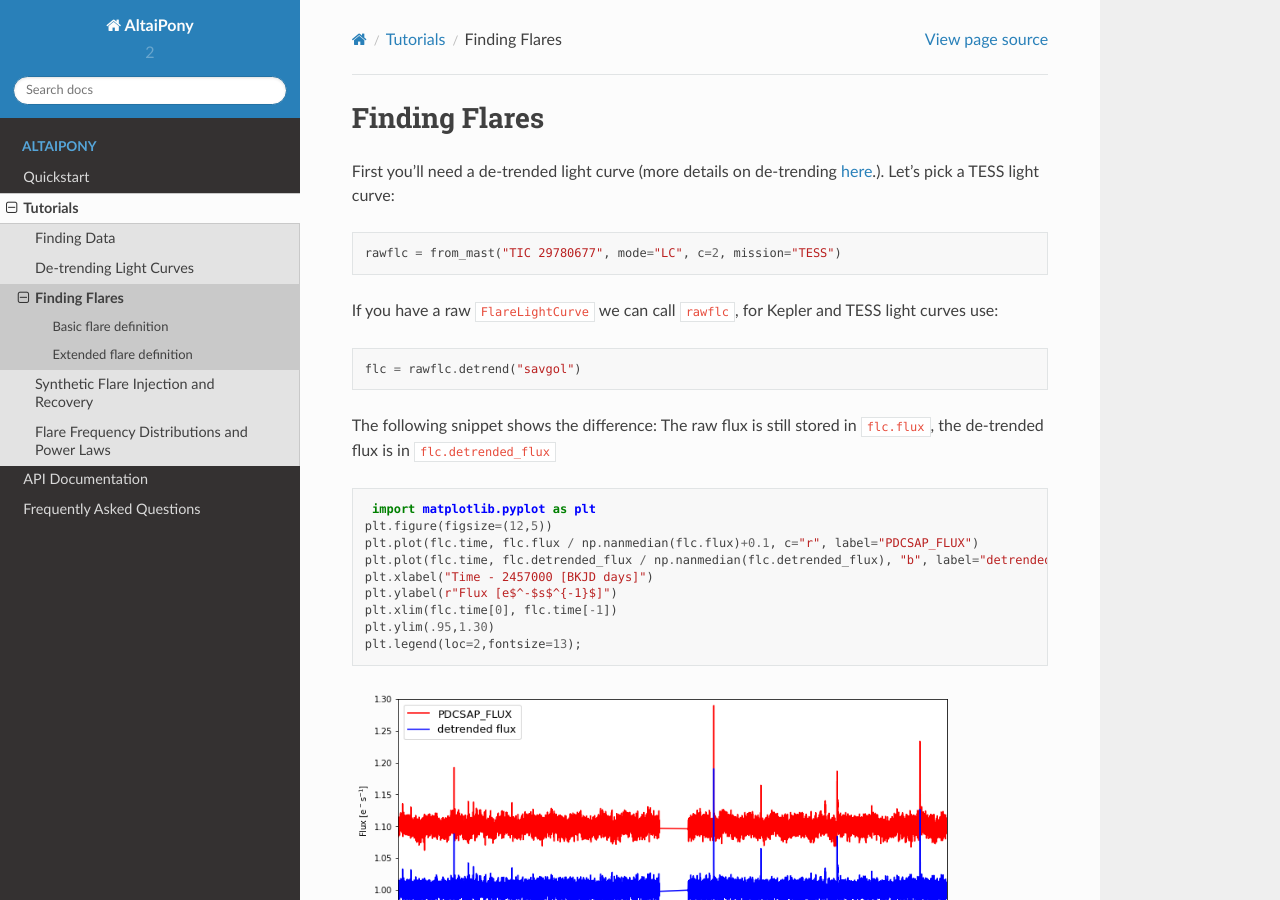
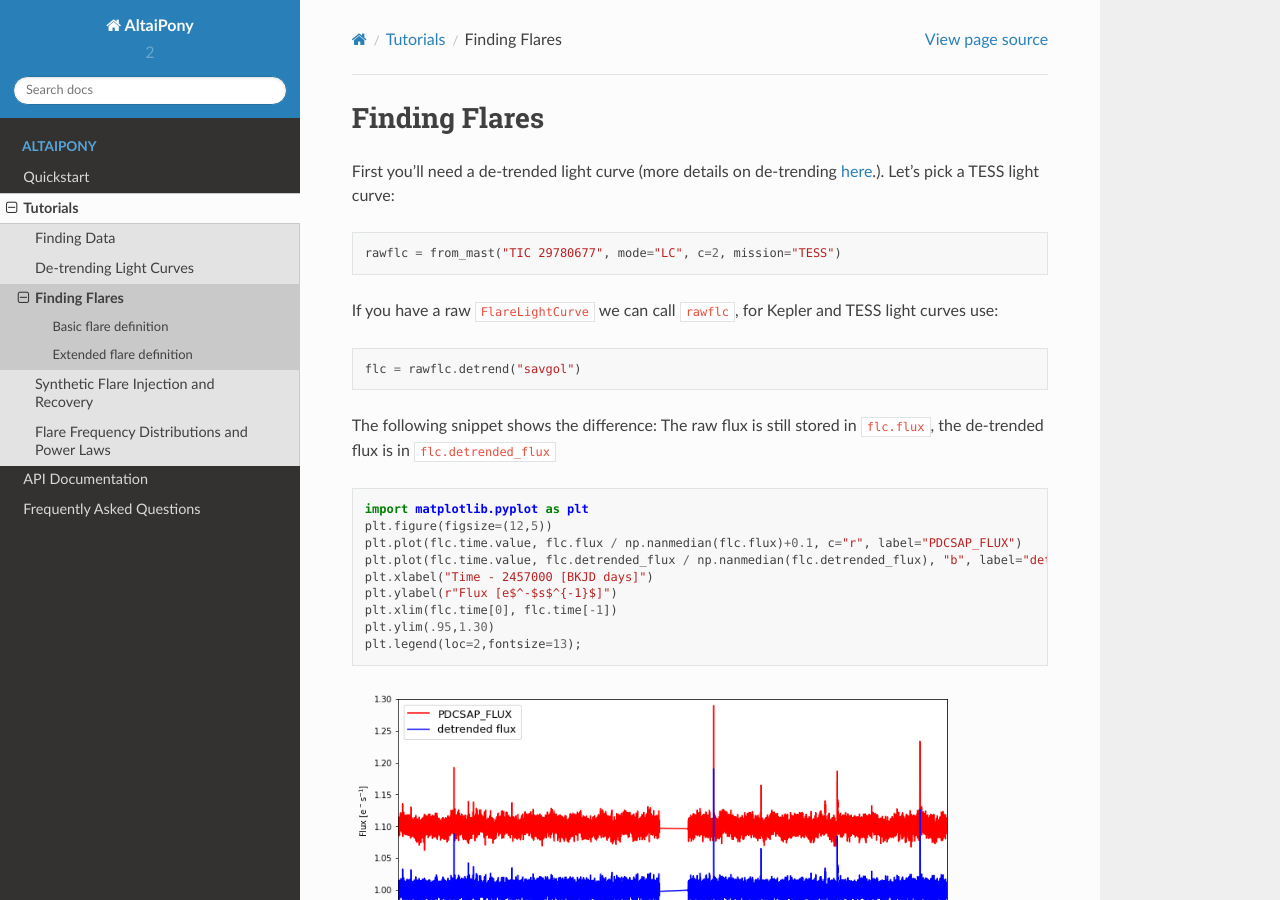
Before and after one commit to ekaterinailin/AltaiPony, a Sphinx documentation site: the page built from docs/source/tutorials/altai.rst, in a window 1280 px wide and 900 px high. Built offline with Sphinx 7.4.7 and the Read the Docs theme 2.0.0, drawn with Linux system fonts in a browser that asks for light colours.

Commit message:
Updated docs

```diff
--- a/docs/source/tutorials/altai.rst
+++ b/docs/source/tutorials/altai.rst
@@ -17,10 +17,10 @@ The following snippet shows the difference: The raw flux is still stored in ``fl
 
 ::
 
-     import matplotlib.pyplot as plt
+    import matplotlib.pyplot as plt
     plt.figure(figsize=(12,5))
-    plt.plot(flc.time, flc.flux / np.nanmedian(flc.flux)+0.1, c="r", label="PDCSAP_FLUX")
-    plt.plot(flc.time, flc.detrended_flux / np.nanmedian(flc.detrended_flux), "b", label="detrended flux")
+    plt.plot(flc.time.value, flc.flux / np.nanmedian(flc.flux)+0.1, c="r", label="PDCSAP_FLUX")
+    plt.plot(flc.time.value, flc.detrended_flux / np.nanmedian(flc.detrended_flux), "b", label="detrended flux")
     plt.xlabel("Time - 2457000 [BKJD days]")
     plt.ylabel(r"Flux [e$^-$s$^{-1}$]")
     plt.xlim(flc.time[0], flc.time[-1])
@@ -90,11 +90,11 @@ In addition to the basic flare definition above, which is sufficient for flare c
 
     FlareLightCurve.find_flares(N1=3, N2=2, N3=3, sigma=<local_scatter_array>, addtails=True, tailthreshdiff=<decrease in N1 and N2>)
 
-If the `addtails` flag is set, datapoints will be added after the detected stop times of flare candidates if
+If the ``addtails`` flag is set, datapoints will be added after the detected stop times of flare candidates if
 
 * they are positive outliers,
-* if they fulfill the N1 criterion but with N1 reduced by `tailthreshdiff`, and if
-* if they fulfill the N2 criterion but with N2 reduced by `tailthreshdiff`.
+* if they fulfill the N1 criterion but with N1 reduced by ``tailthreshdiff``, and if
+* if they fulfill the N2 criterion but with N2 reduced by ``tailthreshdiff``.
 
 Data points are added successively until a point no longer meets either one of these criteria.
 
--- a/docs/source/tutorials/detrend.rst
+++ b/docs/source/tutorials/detrend.rst
@@ -10,11 +10,11 @@ Call the de-trender on a ``FlareLightCurve`` with
      detrended_flc = flc.detrend(<detrending method>, **kwargs)
 
 
-For <detrending method> you can pass one the following:
+For ``<detrending method>`` you can pass one the following:
 
 - "k2sc" - if you wish to de-trend a K2 light curve, this is the best way to deal with, among other issues in K2, the Kepler spacecraft roll (see [1]_, [2]_ and [3]_ for details)
-- "savgol" - applies a Savitky-Golay [4]_ filter to the light curve. This method is quick and gives good results in both Kepler and TESS light curves, but you may have to play with the "window_length" keyword to get optimal results
-- "custom" - you can use your own de-trending pipeline. Pass a function that takes a ``FlareLightCurve`` and returns a FlareLightCurve to `flc.detrend("custom", func=<your custom de-trending function>)` [5]_.
+- "savgol" - applies a Savitky-Golay [4]_ filter to the light curve. This method is quick and gives good results in both Kepler and TESS light curves, but you may have to play with the ``window_length`` keyword to get optimal results.
+- "custom" - you can use your own de-trending pipeline. Pass a function that takes a ``FlareLightCurve`` and returns a FlareLightCurve to ``flc.detrend("custom", func=<your custom de-trending function>)`` [5]_.
 
 
 
```
